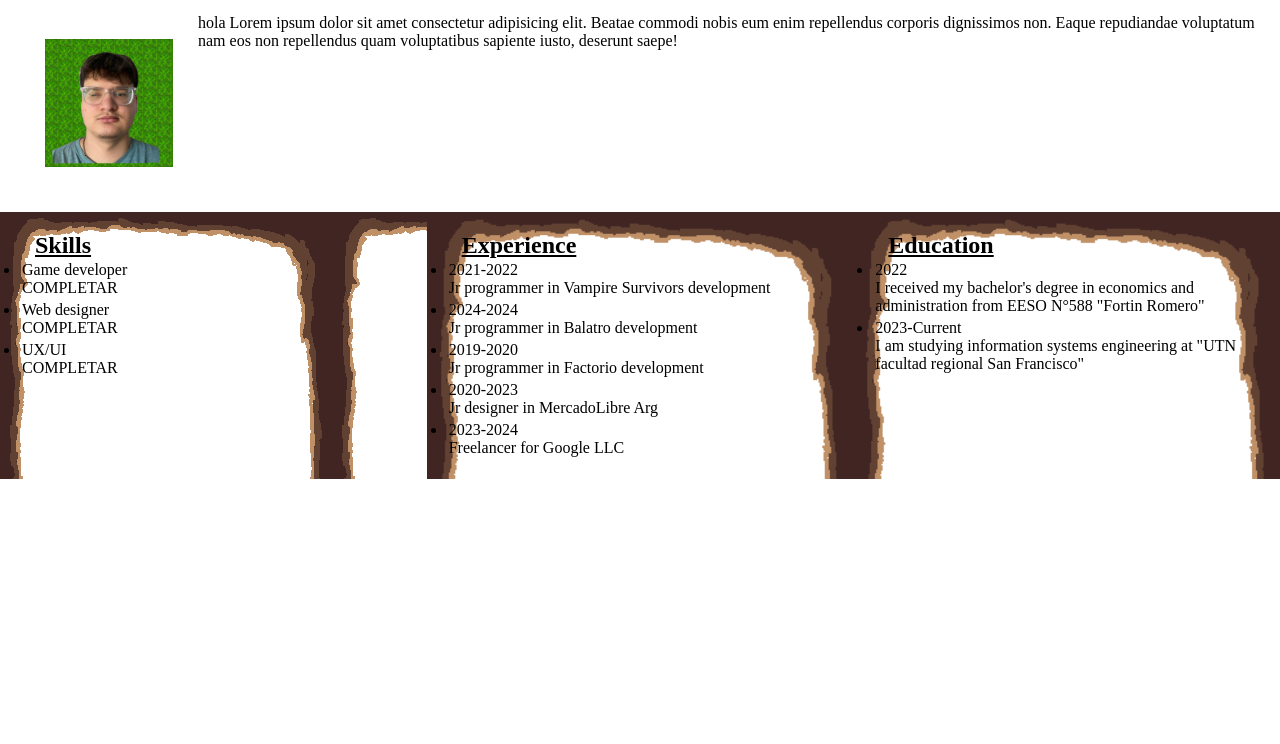
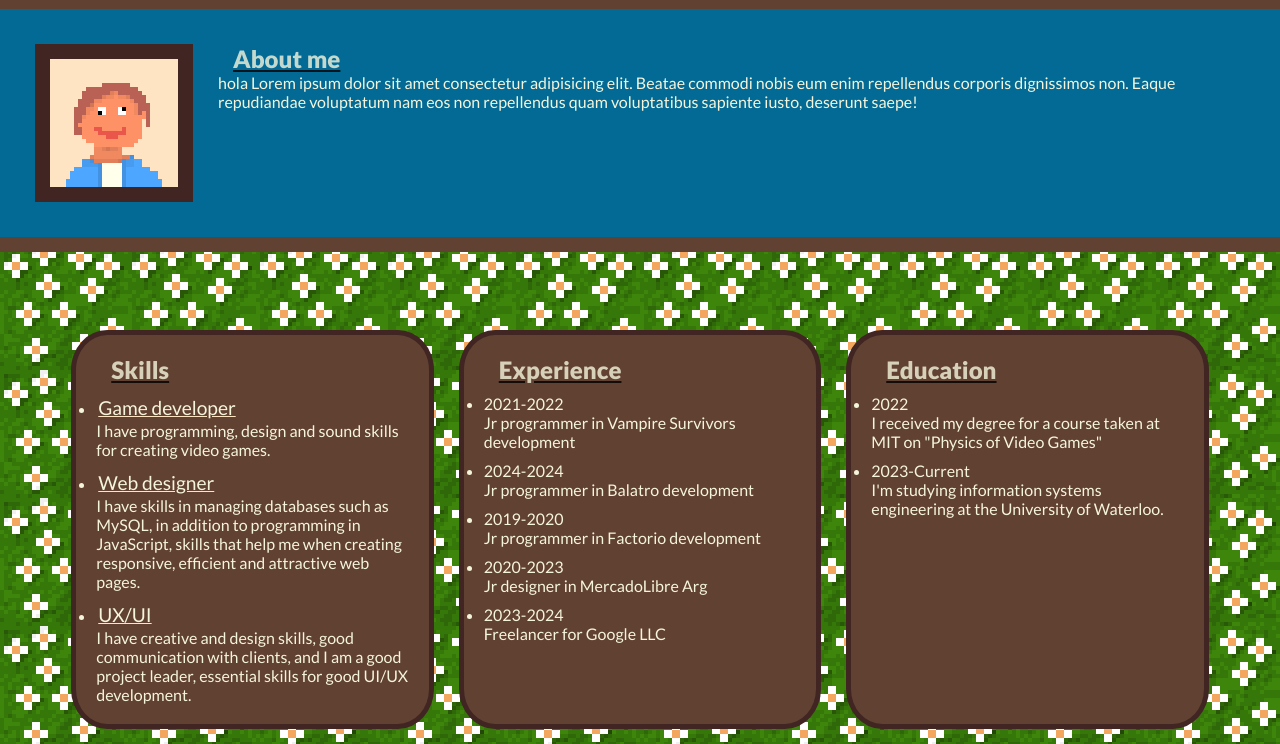
Before and after one commit to chafitita/portafolio, a plain HTML site: page about-me.html in a window 1280 px wide. Shown: the part 146-890 px from the top of the page. Before the commit the page ends 800 px from the top, so only its background shows below. Drawn offline with Linux system fonts and the light colour scheme.

Commit message:
retoques en la seccion about-me

```diff
--- a/about-me.html
+++ b/about-me.html
@@ -2,7 +2,9 @@
 <html>
     <head>
         <link rel="stylesheet" href="styles/style-abt-me.css">
-        <meta name="viewport" content="width=device-width, initial-scale=1.0">
+        <style>
+            @import url('https://fonts.googleapis.com/css2?family=Lato:ital,wght@0,100;0,300;0,400;0,700;0,900;1,100;1,300;1,400;1,700;1,900&display=swap');
+            </style>
     </head>
     <body>
         <header>
@@ -17,29 +19,32 @@
                         <li><a href="#">Contact</a></li>
                     </ul>
                 </nav>
+            </div>
         </header>
 
         <section class="abt-me">
-            <img src="styles/img/qwds.png" alt="">
-
-            <div>
-                <p>
-                    hola Lorem ipsum dolor sit amet consectetur adipisicing elit. Beatae commodi nobis eum enim repellendus corporis dignissimos non. Eaque repudiandae voluptatum nam eos non repellendus quam voluptatibus sapiente iusto, deserunt saepe!
-                </p>
+            <div class="contenedor">
+                <img src="./styles/img/nn-profile-picture.gif" alt="">
+                <div class="about-text">
+                    <h1>About me</h1>
+                    <p>
+                        hola Lorem ipsum dolor sit amet consectetur adipisicing elit. Beatae commodi nobis eum enim repellendus corporis dignissimos non. Eaque repudiandae voluptatum nam eos non repellendus quam voluptatibus sapiente iusto, deserunt saepe!
+                    </p>
+                </div>
             </div>
         </section>
         <div class="contenedor">
-            <section class="skills">
+            <section class="cajita">
                 <h1>Skills</h1>
                 <p>
                     <ul>
-                        <li><span>Game developer</span><br>COMPLETAR</li>
-                        <li><span>Web designer</span><br>COMPLETAR</li>
-                        <li><span>UX/UI</span><br>COMPLETAR</li>
+                        <li><p><span>Game developer</span><br></p>I have programming, design and sound skills for creating video games.</li>
+                        <li><p><span>Web designer</span><br></p>I have skills in managing databases such as MySQL, in addition to programming in JavaScript, skills that help me when creating responsive, efficient and attractive web pages.</li>
+                        <li><p><span>UX/UI</span><br></p>I have creative and design skills, good communication with clients, and I am a good project leader, essential skills for good UI/UX development.</li>
                     </ul>
                 </p>
             </section>
-            <section class="experience">
+            <section class="cajita">
                 <h1>Experience</h1>
                 <p>
                     <ul>
@@ -51,12 +56,12 @@
                     </ul>
                 </p>
             </section>
-            <section class="education">
+            <section class="cajita">
                 <h1>Education</h1>
                 <p>
                     <ul>
-                        <li><span>2022</span><br>I received my bachelor's degree in economics and administration from EESO N°588 "Fortin Romero"</li>
-                        <li><span>2023-Current</span><br>I am studying information systems engineering at "UTN facultad regional San Francisco"</li>
+                        <li><span>2022</span><br>I received my degree for a course taken at MIT on "Physics of Video Games"</li>
+                        <li><span>2023-Current</span><br>I'm studying information systems engineering at the University of Waterloo.</li>
                     </ul>
                 </p>
             </section>
--- a/styles/style-abt-me.css
+++ b/styles/style-abt-me.css
@@ -1,17 +1,23 @@
 *{
     padding: 0;
     margin: 0;
+    font-family: "Lato", sans-serif;
+    color: beige;
 }
 body{
     margin-bottom: 0;
+    background-image: url(./img/flores-128.png);
+
+/* ------------------------------header---------------------------------- */
+
 }
-
 header{
     width: 100%;
     height: 25%;
     background-image: url(./img/origbig.png);
     background-size: cover;
     background-position:top;
+    border-bottom: #614132 15px solid;
 }
 .container{
     padding: 10px 2.5%;
@@ -57,40 +63,60 @@ nav ul li a::after{
     font-size: 60px;
 }
 
+/* -----------------about-me section------------------- */
 
 .abt-me{
     display: flex;
     align-items: flex-start;
-
+    flex-direction: row;
+    background-color: #036a95;
+    border-bottom: #614132 15px solid;
 }
 .abt-me img{
     width: 128px;
-    padding: 25px;
+    border: #402522 solid 15px;
+    background-color:bisque;
 }
+.contenedor .about-text{
+    flex: 1;
+}
+
+/* -----------------------cajistas skills, experience, education -------------*/
+
 .contenedor{
     display: flex;
+    flex-direction: row;
+    flex-wrap: wrap;
+    gap: 25px;
+    justify-content: center;
+    margin-top: 25px;
+    margin: 15px 15px;
+}
+.cajita{
+    background-color: #614132;
+    border-radius: 10%;
+    border: #402522 5px solid;
+    margin-top: 5%;
+    min-width: 20%;
+    max-width: 25%;
 }
 section{
     flex: 1;
     padding: 20px;
+    color: beige;
 }
 section ul li{
+    padding-top: 10px;
+}
+section ul li p{
+    font-size:larger;
     padding: 2px;
+    text-decoration: underline bisque;
 }
 section h1{
+    font-weight: 800;
+    color: beige;
+    opacity: 80%;
     text-decoration: underline black;
     margin-left: 15px;
 }
-section.skills{
-    background-image: url(../styles/img/saction-background.png);
-    background-size: 332px 392px;
-}
-section.education{
-    background-image: url(../styles/img/saction-background.png);
-    background-size: cover;
-}
-section.experience{
-    background-image: url(../styles/img/saction-background.png);
-    background-size: cover;
-
-}
--- a/styles/style-home.css
+++ b/styles/style-home.css
@@ -4,9 +4,17 @@
 .color4 {color: #c09067;}
 .color5 {color: #d9c980;}
 
+.lato-regular {
+    font-family: "Lato", sans-serif;
+    font-weight: 400;
+    font-style: normal;
+  }
+
 *{
     margin: 0;
     padding: 0;
+    font-family: "Lato", sans-serif;
+    color: beige;
 }
 body{
     background-image: url(./img/origbig.png);
@@ -56,11 +64,12 @@ nav ul li a::after{
 }nav ul li a:hover:after{
     width: 100%;
 }
-.header-text{
+.greetings{
     margin-top: 15%;
     font-size: 30px;
+    margin-left: 25px;
 }
-.header-text h1{
+.greetings h1{
     margin-top: 20px;
     font-size: 60px;
 }
```
Also changed, not shown: index.html (+8 -6 lines), styles/img/flores-128.png (added), styles/img/flores-256.png (added), styles/img/flores-64.png (added), styles/img/flores-96.png (added), styles/img/nn-profile-picture.gif (added), styles/img/nn-profile-picture.png (added).
